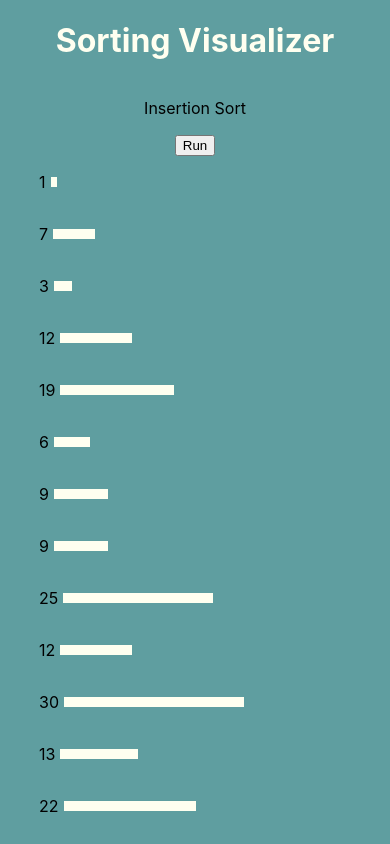
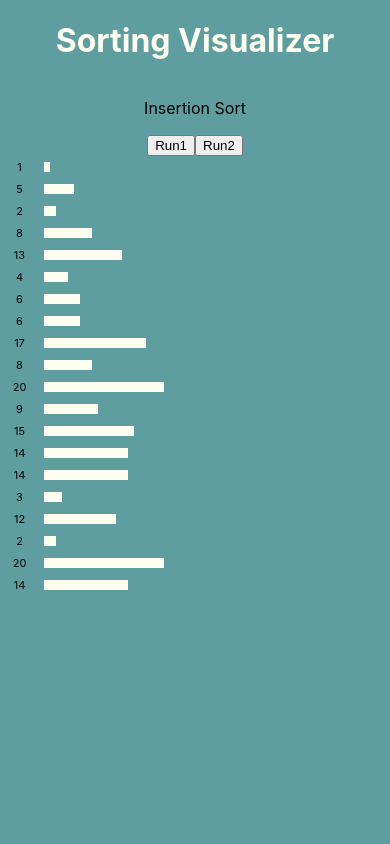
Before and after one commit to rogercp/UserRepoGitHub, a React (Create React App) app in the folder sorting/: page / in a window 390 px wide. Shown: the top 844 px of the page. Built offline with nearby package versions, Linux system fonts and the light colour scheme.

Commit message:
further optimization for mobile and web

```diff
--- a/sorting/src/components/Insertion.js
+++ b/sorting/src/components/Insertion.js
@@ -9,7 +9,7 @@ const randomListOfNums =(n)=>
 
     for( let i =0; i<n; i++)
     {
-        let randomNum = Math.floor(Math.random() * 30) + 1;
+        let randomNum = Math.floor(Math.random() * 20) + 1;
 
         nums.push(randomNum);
 
@@ -73,9 +73,35 @@ const onAnimate1 = () => {
 
 
 
+}
+
+
+const onAnimate2 = () => {
+
+    const rect = revealsRef.current[0].getBoundingClientRect();
+    console.log(rect.top, rect.right, rect.bottom, rect.left)
+
+    const rect2 = revealsRef.current[10].getBoundingClientRect();
+    console.log(rect2.top, rect2.right, rect2.bottom, rect2.left)
+
+
+    let tl = gsap.timeline();
+
+
+    tl.to(revealsRef.current[0], 0.9, {x: 200,delay: 0.5,backgroundColor:"red"})
+    .to(revealsRef.current[10], 0.9, {x: 200,delay: 0.5,backgroundColor:"red"})
+
+    .to(revealsRef.current[0], 0.9, {y:  (rect2.bottom-rect.bottom),delay: 0.5})
+    .to(revealsRef.current[10], 0.9, {y: -(rect2.bottom-rect.bottom) ,delay: 0.5})
+
+    .to(revealsRef.current[0], 0.9, {x: -(rect2.bottom-rect2.top+ revealsRef.current[10]),delay: 0.5,backgroundColor:"white"})
+    .to(revealsRef.current[10], 0.9, {x: -(rect.bottom-rect.top +revealsRef.current[0]),delay: 0.5,backgroundColor:"white"});
+
+
 
 
 }
+
 
 
 
@@ -88,22 +114,16 @@ const onAnimate = () => {
     for(let i = 0 ;i<revealsRef.current.length;i++)
     {
 
-
         tl.to(revealsRef.current[i], 0.1, {y: 100,backgroundColor:"red",duration:2})
         .to(revealsRef.current[i], 0.1, {y: -10,backgroundColor:"white",duration:2});
-
-
     }
 
 
     for(let i = 0 ;i<revealsRef.current.length;i++)
     {
 
-
         tl.to(revealsRef.current[i], 0.01, {y: 100,backgroundColor:"red",duration:2})
         .to(revealsRef.current[i], 0.01, {y: -10,backgroundColor:"white",duration:2});
-
-
 
     }
 
@@ -111,33 +131,23 @@ const onAnimate = () => {
 
 
 
-
-
 const onAnimateMobile = () => {
 
-
     let tl = gsap.timeline();
-
 
     for(let i = 0 ;i<revealsRef.current.length;i++)
     {
 
-
         tl.to(revealsRef.current[i], 0.1, {x: 100,backgroundColor:"red",duration:2})
         .to(revealsRef.current[i], 0.1, {x: -10,backgroundColor:"white",duration:2});
 
-
     }
-
 
     for(let i = 0 ;i<revealsRef.current.length;i++)
     {
 
-
         tl.to(revealsRef.current[i], 0.01, {x: 100,backgroundColor:"red",duration:2})
         .to(revealsRef.current[i], 0.01, {x: -10,backgroundColor:"white",duration:2});
-
-
 
     }
 
@@ -149,17 +159,25 @@ const onAnimateMobile = () => {
   return (
     <div className="insertion" >
 
-           <p>Insertion Sort</p>
+           <p >Insertion Sort</p>
 
-    <button onClick={onAnimate1}>Run</button>
+           <button onClick={onAnimate1}>Run1</button>
+
+     <button onClick={onAnimate2}>Run2</button>
 
         <section className="blocksNumberWeb" style={{display:"flex", flexDirection:"row",width:"1200px"}}>
 
          {values.map((num,index)=>{
 
             return (
-                <div className="blocksNumber"  style={{display:"flex", flexDirection:"column",width:"100%"}}>
-                <p>{num}</p>
+                <div className="blocksNumber"  style={{display:"flex", flexDirection:"column",width:"100%",alignItems:"center"}}>
+
+
+                <div>
+
+                <p style={{margin:"1px",padding:"1px"}} >{num}</p>
+
+                </div>
 
                 <div
                 key={num}
@@ -169,7 +187,6 @@ const onAnimateMobile = () => {
                 onClick={onAnimate}
                 >
 
-
                 </div>
                 </div>
             )
@@ -178,14 +195,18 @@ const onAnimateMobile = () => {
 
         </section>
 
-        <section className="blocksNumberMobile" style={{display:"flex", flexDirection:"column",width:"80vw",justifyContent:"flex-start" }}>
+        <section className="blocksNumberMobile" style={{display:"flex", flexDirection:"column",width:"100vw",justifyContent:"center",alignItems:"center" }}>
 
             {values.map((num,index)=>{
 
             return (
                 <div className="blocksNumber"  style={{display:"flex", flexDirection:"row",width:"100%", alignItems:"center",margin:"0",padding:"0"}}>
 
-                <p>{num}</p>
+                <div style={{width:"10%"}}>
+
+                <p style={{margin:"2px",padding:"2px",fontSize:"11px"}} >{num}</p>
+
+                </div>
 
                 <div
                 key={num}
```
